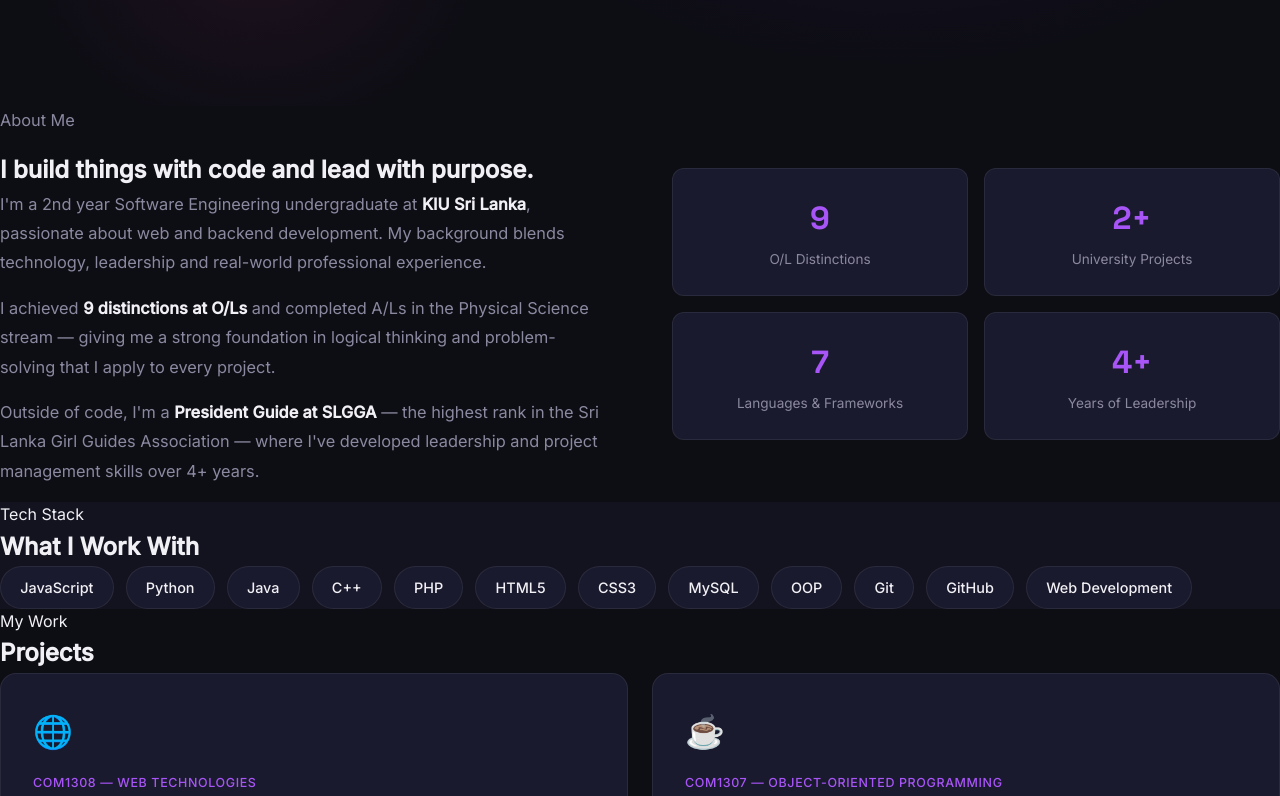
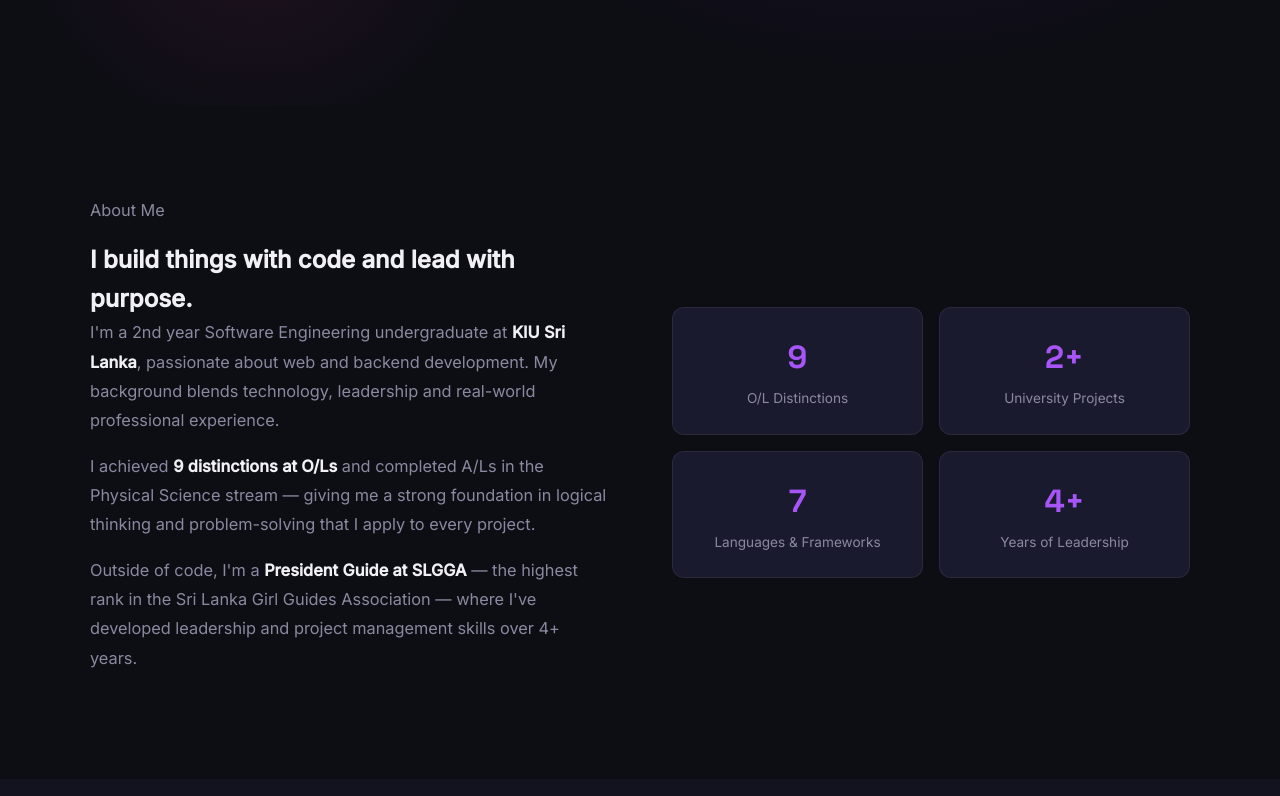
Before and after one commit to nuwanichandrasiri/portfolio, a plain HTML site: page index.html in a window 1280 px wide. Shown: the part 694-1490 px from the top of the page. Drawn offline with Linux system fonts and the light colour scheme.

Commit message:
Updated portfolio - done

```diff
--- a/index.html
+++ b/index.html
@@ -375,6 +375,27 @@
     .edu-grid { grid-template-columns: 1fr; }
     nav ul { gap: 1rem; }
   }
+
+/* SAFE SECTION SPACING */
+section:not(.hero) {
+  padding: 90px 6%;
+}
+
+.section-inner {
+  max-width: 1100px;
+  margin: 0 auto;
+}
+
+#about,
+#skills,
+#projects,
+#experience,
+#education,
+#volunteering,
+#contact {
+  scroll-margin-top: 100px;
+}
+
 </style>
 </head>
 <body>
```
